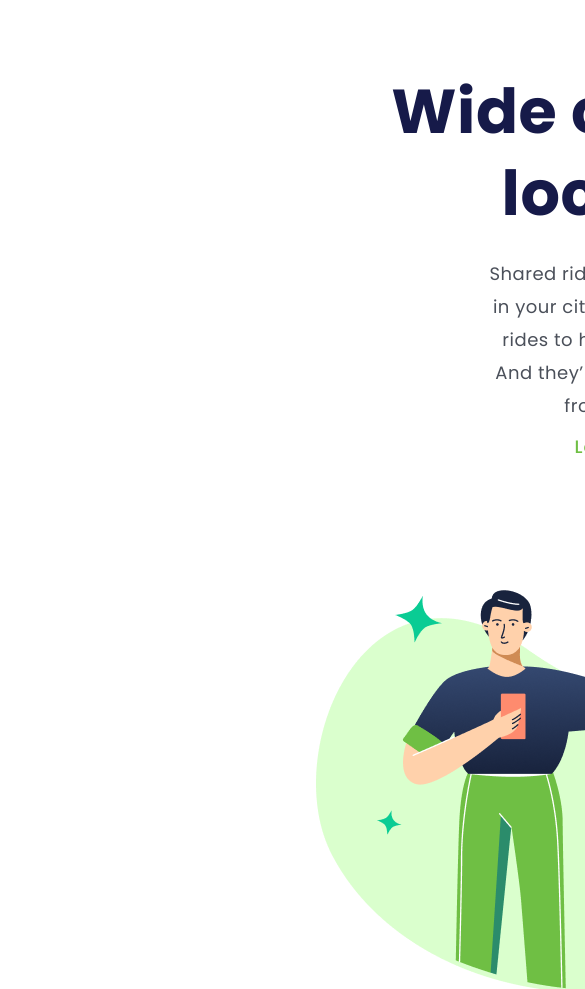
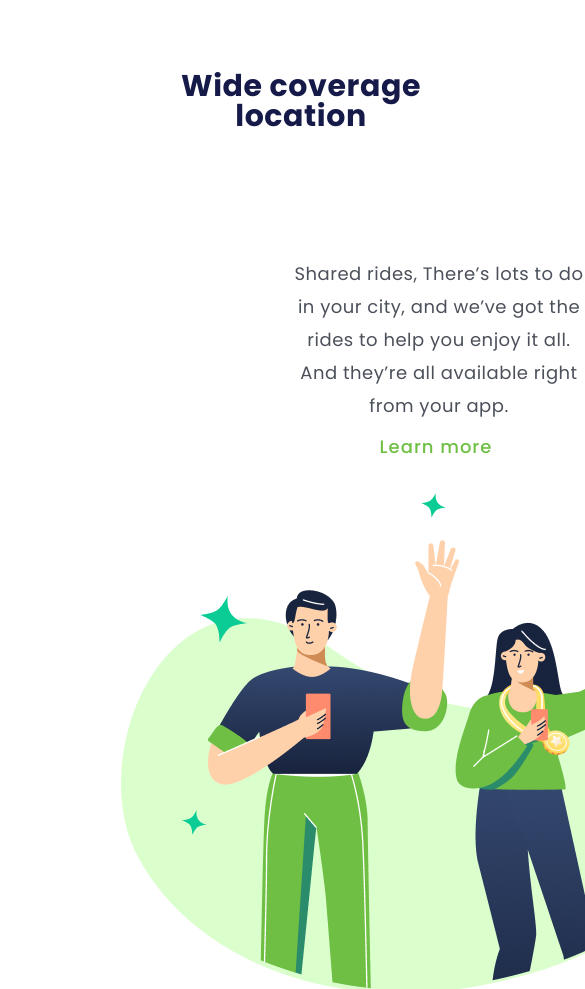
Before and after one commit to breno5896/position-v, a plain HTML site: page index.html in a window 390 px wide. Shown: the top 989 px of the page, 585 px wide, since content can reach past the window. Drawn offline with Linux system fonts and the light colour scheme; a web font is replaced by a local one.

Commit message:
MUDANÇA

```diff
--- a/position.css
+++ b/position.css
@@ -105,10 +105,13 @@ p {
 
 
 @media screen and (max-width:600px) {
-    #x{text-align: center;
-        width: 100vw;
-    height: 100vh;
-margin: auto 50vw auto 50vw;}
+    #x{
+        width: 100%;
+    height: 100%;
+    display: block;
+    margin: 0;
+    padding: 0;
+}
 
 
     .a {
@@ -116,14 +119,24 @@ margin: auto 50vw auto 50vw;}
     }
 
     h2 {
-        width: 578px;
+        width: auto;
         height: 60px;
         text-align: center;
-        position: relative;
-    right: 682px;
-    bottom: 343px;
+        color: #161A49;
+font-family: Poppins;
+font-size: 30px;
+font-style: normal;
+font-weight: 700;
+line-height: 30px; /* 100% */
+letter-spacing: 0.596px;
+margin: 40px auto 0 auto;
+position: relative;
+right: 682px;
+bottom: 343px;
 
     }
+
+
 
     p {
         width: 304px;
```
